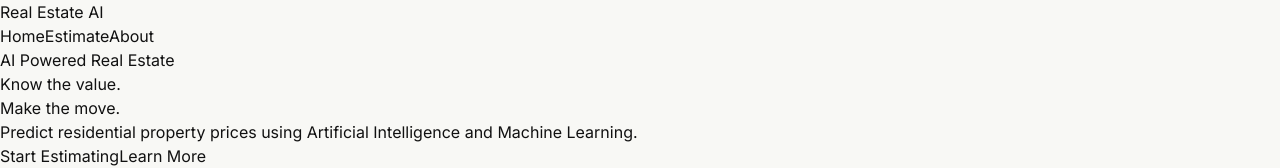
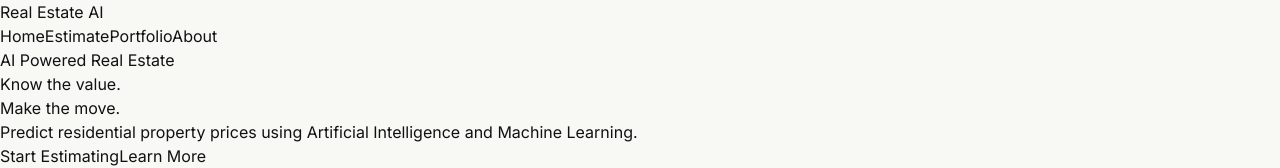
Before and after one commit to Ashrafmuhmed/Real-Estate-Price-Estimator, a React (Vite) app in the folder Website/: page / in a window 1280 px wide. Shown: the top 168 px of the page. Built offline with nearby package versions, Linux system fonts and the light colour scheme.

Commit message:
Add Portfolio link to Navbar component

```diff
--- a/Website/src/Components/Navbar.jsx
+++ b/Website/src/Components/Navbar.jsx
@@ -40,7 +40,18 @@ export default function Navbar() {
           >
             Estimate
           </NavLink>
-
+          <NavLink
+            to="/portfolio"
+            className={({ isActive }) =>
+              `transition ${
+                isActive
+                  ? "text-[#A5A58D] font-semibold"
+                  : "text-white hover:text-[#6B705C]"
+              }`
+            }
+          >
+            Portfolio
+          </NavLink>
           <NavLink
             to="/about"
             className={({ isActive }) =>
```
